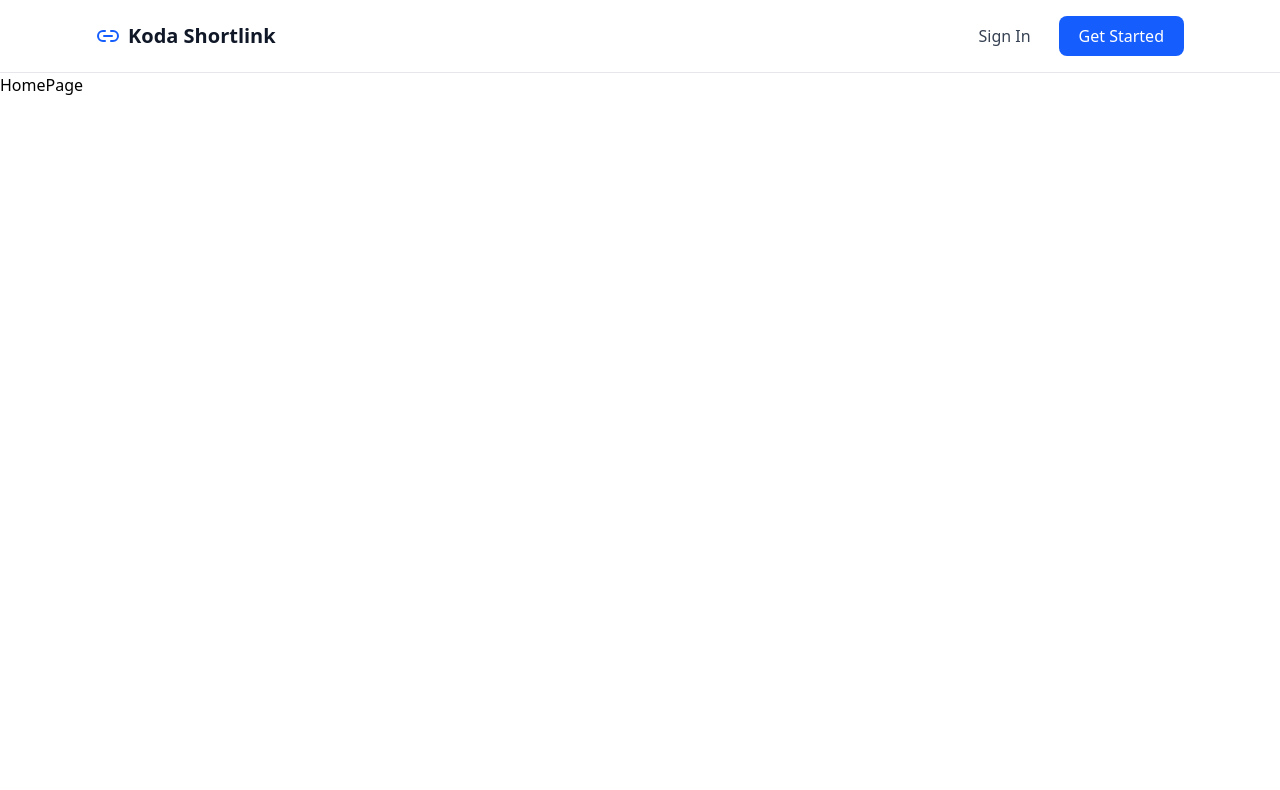
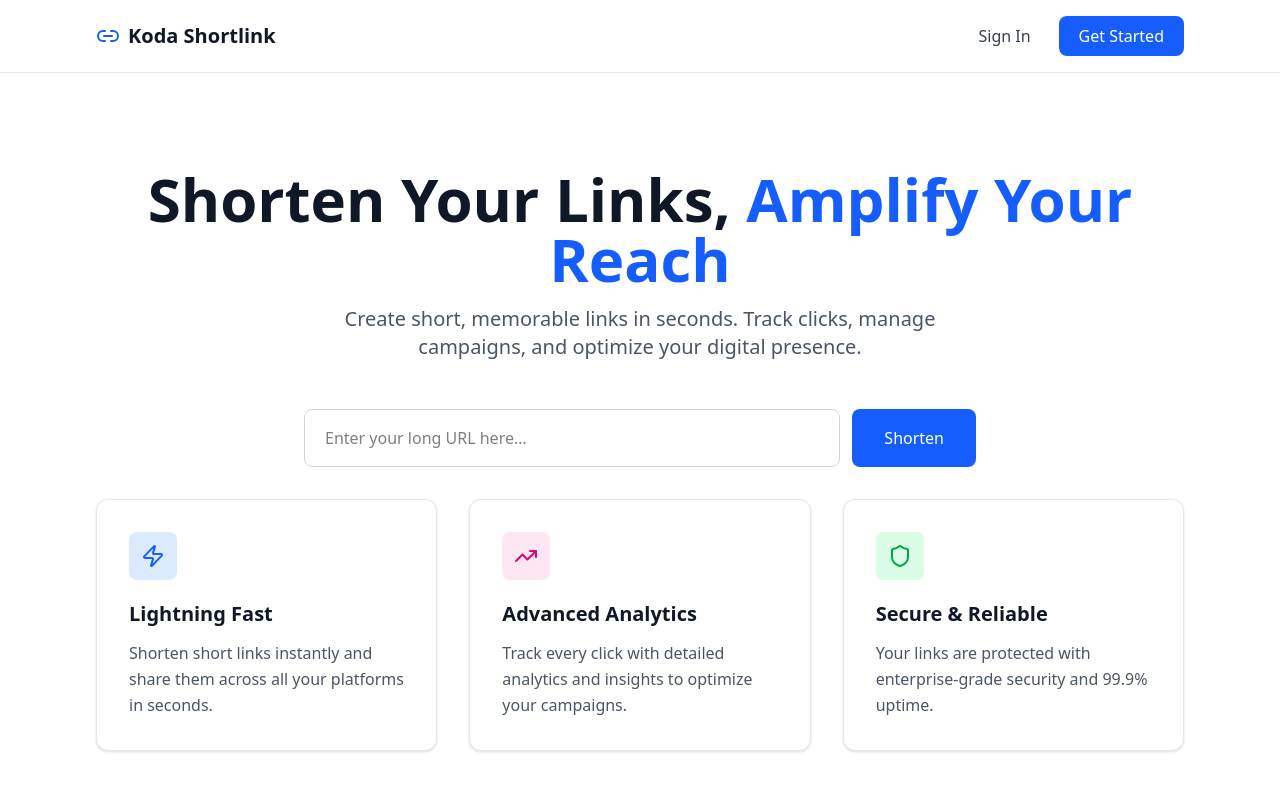
Before and after one commit to ItsnaMaulanaHasan/koda-b4-final-frontend, a React (Vite) app: page / in a window 1280 px wide. Shown: the top 790 px of the page. Built offline with nearby package versions, Linux system fonts and the light colour scheme.

Commit message:
feat: rename filename and crate landing page

```diff
--- a/src/App.jsx
+++ b/src/App.jsx
@@ -1,7 +1,7 @@
 import { createBrowserRouter, RouterProvider } from "react-router-dom";
 import MainLayout from "./layouts/MainLayout";
 import DashboardPage from "./pages/DashboardPage";
-import HomePage from "./pages/HomePage";
+import LandingPage from "./pages/LandingPage";
 import LinksManagementPage from "./pages/LinksManagementPage";
 import LoginPage from "./pages/LoginPage";
 import RegisterPage from "./pages/RegisterPage";
@@ -13,7 +13,7 @@ const router = createBrowserRouter([
     children: [
       {
         path: "/",
-        element: <HomePage />,
+        element: <LandingPage />,
       },
       {
         path: "/dashboard",
--- a/src/pages/HomePage.jsx
+++ /dev/null
@@ -1,5 +0,0 @@
-function HomePage() {
-  return <div>HomePage</div>;
-}
-
-export default HomePage;
--- /dev/null
+++ b/src/pages/LandingPage.jsx
@@ -0,0 +1,143 @@
+import { Check, Copy, Shield, TrendingUp, Zap } from "lucide-react";
+import { useState } from "react";
+
+function LandingPage() {
+  const [url, setUrl] = useState("");
+  const [shortUrl, setShortUrl] = useState("");
+  const [showResult, setShowResult] = useState(false);
+  const [copied, setCopied] = useState(false);
+
+  const handleShorten = () => {
+    if (url.trim()) {
+      const randomCode = Math.random().toString(36).substring(2, 8);
+      setShortUrl(`koda.link/${randomCode}`);
+      setShowResult(true);
+    }
+  };
+
+  const handleCopy = async () => {
+    try {
+      await navigator.clipboard.writeText(shortUrl);
+      setCopied(true);
+      setTimeout(() => setCopied(false), 2000);
+    } catch (err) {
+      console.error("Failed to copy:", err);
+    }
+  };
+  return (
+    <main className="max-w-6xl mx-auto px-4 sm:px-6 lg:px-8 py-16 sm:py-24">
+      <div className="text-center mb-12">
+        <h1 className="text-4xl sm:text-5xl lg:text-6xl font-bold text-gray-900 mb-4">
+          Shorten Your Links,{" "}
+          <span className="text-blue-600">Amplify Your Reach</span>
+        </h1>
+        <p className="text-lg sm:text-xl text-gray-600 max-w-2xl mx-auto">
+          Create short, memorable links in seconds. Track clicks, manage
+          campaigns, and optimize your digital presence.
+        </p>
+      </div>
+
+      {/* url input section */}
+      <div className="max-w-2xl mx-auto mb-8">
+        <div className="flex flex-col sm:flex-row gap-3">
+          <input
+            type="text"
+            placeholder="Enter your long URL here..."
+            value={url}
+            onChange={(e) => setUrl(e.target.value)}
+            className="flex-1 px-5 py-4 border border-gray-300 rounded-lg focus:outline-none focus:ring-2 focus:ring-blue-500 focus:border-transparent text-base"
+          />
+          <button
+            onClick={handleShorten}
+            className="px-8 py-4 bg-blue-600 text-white rounded-lg hover:bg-blue-700 font-medium transition whitespace-nowrap">
+            Shorten
+          </button>
+        </div>
+      </div>
+
+      {/* result section */}
+      {showResult && (
+        <div className="max-w-2xl mx-auto mb-20">
+          <div className="bg-white rounded-xl p-6 shadow-sm border border-gray-200">
+            <p className="text-sm text-gray-600 text-center mb-3">
+              Your shortened URL
+            </p>
+            <div className="flex items-center gap-3">
+              <input
+                type="text"
+                value={shortUrl}
+                readOnly
+                className="flex-1 px-4 py-3 bg-gray-50 border border-gray-200 rounded-lg text-gray-900 font-medium"
+              />
+              <button
+                onClick={handleCopy}
+                className="px-6 py-3 bg-gray-900 text-white rounded-lg hover:bg-gray-800 font-medium transition flex items-center gap-2">
+                {copied ? (
+                  <>
+                    <Check className="w-4 h-4" />
+                    Copied
+                  </>
+                ) : (
+                  <>
+                    <Copy className="w-4 h-4" />
+                    Copy
+                  </>
+                )}
+              </button>
+            </div>
+            <p className="text-xs text-gray-500 text-center mt-3">
+              Sign in to track analytics and manage your links
+            </p>
+          </div>
+        </div>
+      )}
+
+      {/* feature */}
+      <div className="grid md:grid-cols-3 gap-6 lg:gap-8">
+        {/* lightning fast */}
+        <div className="bg-white rounded-xl p-8 shadow-sm border border-gray-200 hover:shadow-md transition">
+          <div className="w-12 h-12 bg-blue-100 rounded-lg flex items-center justify-center mb-5">
+            <Zap className="w-6 h-6 text-blue-600" />
+          </div>
+          <h3 className="text-xl font-semibold text-gray-900 mb-3">
+            Lightning Fast
+          </h3>
+          <p className="text-gray-600 leading-relaxed">
+            Shorten short links instantly and share them across all your
+            platforms in seconds.
+          </p>
+        </div>
+
+        {/* advanced analytics */}
+        <div className="bg-white rounded-xl p-8 shadow-sm border border-gray-200 hover:shadow-md transition">
+          <div className="w-12 h-12 bg-pink-100 rounded-lg flex items-center justify-center mb-5">
+            <TrendingUp className="w-6 h-6 text-pink-600" />
+          </div>
+          <h3 className="text-xl font-semibold text-gray-900 mb-3">
+            Advanced Analytics
+          </h3>
+          <p className="text-gray-600 leading-relaxed">
+            Track every click with detailed analytics and insights to optimize
+            your campaigns.
+          </p>
+        </div>
+
+        {/* secure & reliable */}
+        <div className="bg-white rounded-xl p-8 shadow-sm border border-gray-200 hover:shadow-md transition">
+          <div className="w-12 h-12 bg-green-100 rounded-lg flex items-center justify-center mb-5">
+            <Shield className="w-6 h-6 text-green-600" />
+          </div>
+          <h3 className="text-xl font-semibold text-gray-900 mb-3">
+            Secure & Reliable
+          </h3>
+          <p className="text-gray-600 leading-relaxed">
+            Your links are protected with enterprise-grade security and 99.9%
+            uptime.
+          </p>
+        </div>
+      </div>
+    </main>
+  );
+}
+
+export default LandingPage;
```
